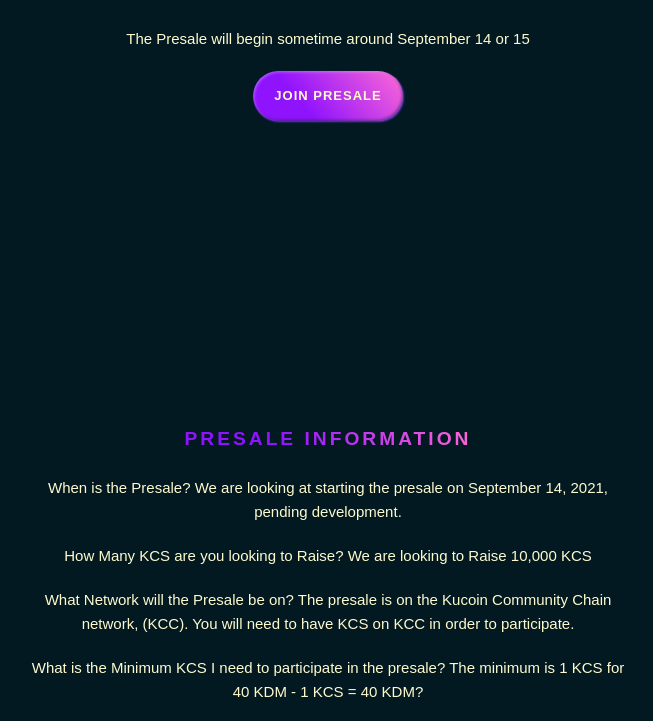
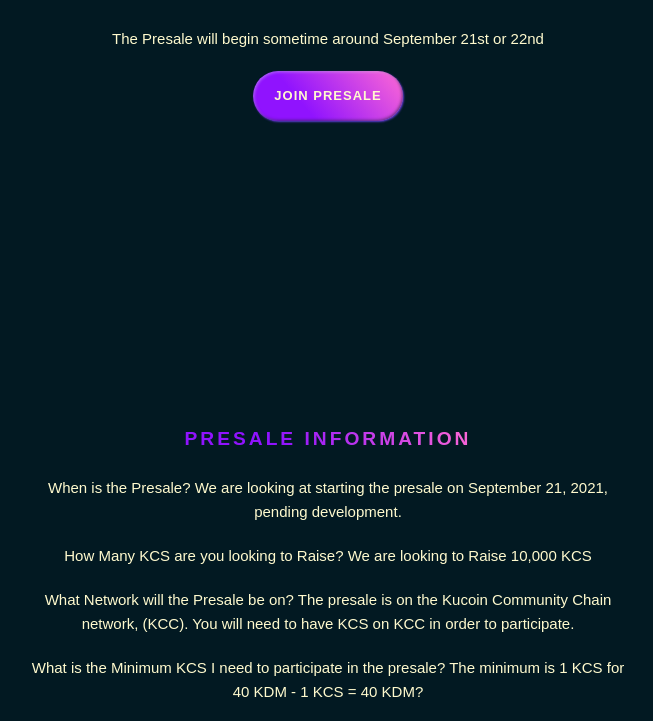
Before and after one commit to darkmatterdefi/website, a plain HTML site: page presale.html in a window 1280 px wide. Shown: the part 449-1170 px from the top of the page, without its empty margins (312-965 px from the left). Drawn offline with nearby package versions, Linux system fonts and the light colour scheme; a script that the page names is missing.

Commit message:
presale.html
Updated dates

```diff
--- a/presale.html
+++ b/presale.html
@@ -119,7 +119,7 @@
           <h4 class="subheader">Dark Matter DeFi</h4>
         </div>
         <h1 class="heading">Presale</h1>
-        <p class="hero-paragraph padding-bottom">The Presale will begin sometime around September 14 or 15</p>
+        <p class="hero-paragraph padding-bottom">The Presale will begin sometime around September 21st or 22nd</p>
         <div class="social-media-container">
           <a href="#presaleinfo" class="button-menu w-button">Join Presale</a>
         </div>
@@ -133,7 +133,7 @@
           <div class="subheader-clip-wrapper">
             <h4 class="subheader" id="presaleinfo">PRESALE INFORMATION</h4>
           </div>
-          <p class="hero-paragraph padding-bottom">When is the Presale? We are looking at starting the presale on September 14, 2021, pending development. </p>
+          <p class="hero-paragraph padding-bottom">When is the Presale? We are looking at starting the presale on September 21, 2021, pending development. </p>
 
           <p class="hero-paragraph padding-bottom">How Many KCS are you looking to Raise? We are looking to Raise 10,000 KCS</p>
 
```
